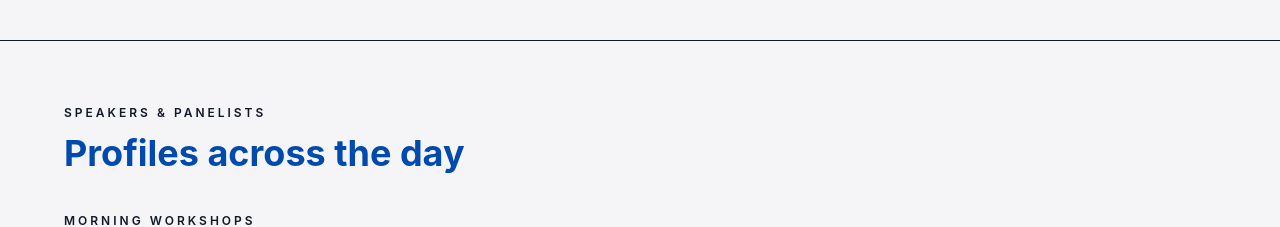
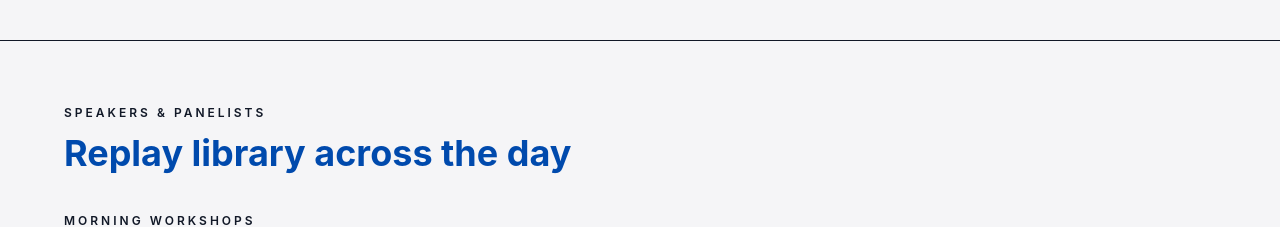
Before and after one commit to caelanhuntress/christchurch-ai, a Next.js app: page /epic-ai-conference in a window 1280 px wide. Shown: the part 4380-4607 px from the top of the page. Built offline with nearby package versions, Linux system fonts and the light colour scheme.

Commit message:
chore: mark conference replay library

```diff
--- a/app/epic-ai-conference/page.tsx
+++ b/app/epic-ai-conference/page.tsx
@@ -800,7 +800,7 @@ export default function EpicAIConferencePage() {
             <div className="text-xs font-semibold uppercase tracking-[0.25em] mb-3" style={{ color: "var(--accent)" }}>
               Speakers & Panelists
             </div>
-            <h2 className="text-3xl md:text-4xl font-bold mb-10" style={{ color: "#004aad" }}>Profiles across the day</h2>
+            <h2 className="text-3xl md:text-4xl font-bold mb-10" style={{ color: "#004aad" }}>Replay library across the day</h2>
 
             <div className="space-y-12">
               <div id="am-workshops-replays" className="scroll-mt-28">
```
